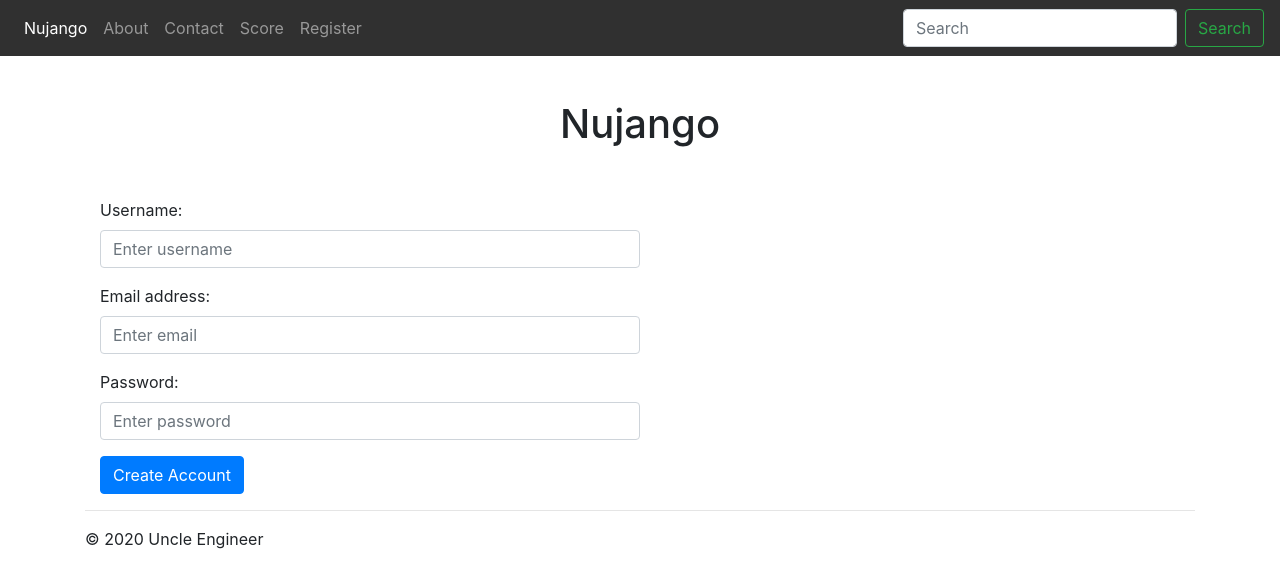
After one commit to R-comp/Fjango, a Django app: page /register/ in a window 1280 px wide. The commit adds this page. Shown: the top 588 px of the page. Run offline with Django 3.2, Linux system fonts and the light colour scheme; some libraries are stand-ins or nearby versions.

Commit message:
second update

```diff
--- a/jangoschool/school/templates/base.html
+++ b/jangoschool/school/templates/base.html
@@ -73,6 +73,14 @@
       <li class="nav-item">
         <a class="nav-link" href="{% url 'contact' %}">Contact</a>
       </li>
+
+      <li class="nav-item">
+        <a class="nav-link" href="{% url 'showscore' %}">Score</a>
+      </li>
+
+      <li class="nav-item">
+        <a class="nav-link" href="{% url 'register' %}">Register</a>
+      </li>
     </ul>
     <form class="form-inline my-2 my-lg-0">
       <input class="form-control mr-sm-2" type="text" placeholder="Search" aria-label="Search">
@@ -86,7 +94,7 @@
   <!-- Main jumbotron for a primary marketing message or call to action -->
   <div class="container" style="margin-top: 100px; margin-bottom: 50px" >
 
-    <center><h1>Home Page</h1></center>
+    <center><h1>Nujango</h1></center>
 
   </div>
 
--- /dev/null
+++ b/jangoschool/school/templates/register.html
@@ -0,0 +1,26 @@
+{% extends "base.html" %}
+
+{% block content %}
+    <div class="container">
+            <form method='POST'>
+                {% csrf_token %}
+                <div class="form-group w-50">
+                    <label for="email">Username:</label>
+                    <input type="email" class="form-control" placeholder="Enter username" id="user-name" name="user-name">
+                </div>
+
+                <div class="form-group w-50">
+                    <label for="email">Email address:</label>
+                    <input type="email" class="form-control" placeholder="Enter email" id="email" name="email">
+                </div>
+
+                <div class="form-group w-50">
+                    <label for="pwd">Password:</label>
+                    <input type="password" class="form-control" placeholder="Enter password" id="password" name="password">
+                </div>
+
+                <button type="submit" class="btn btn-primary">Create Account</button>
+
+            </form>
+    </div>
+{% endblock %}
--- a/jangoschool/school/urls.py
+++ b/jangoschool/school/urls.py
@@ -4,5 +4,6 @@ urlpatterns = [
     path('',home,name='home'),
     path('about/',about,name='about'),
     path('contact/',contact,name='contact'),
-    path('score/',showscore,name='showscore')
+    path('score/',showscore,name='showscore'),
+    path('register/',register,name='register')
 ]
--- a/jangoschool/school/views.py
+++ b/jangoschool/school/views.py
@@ -14,3 +14,6 @@ def showscore(request):
     score = Score.objects.all()
     context= {'score':score}
     return render(request,'showscore.html',context)
+
+def register(request):
+    return render(request,'register.html')
```
Also changed, not shown: jangoschool/db.sqlite3.
